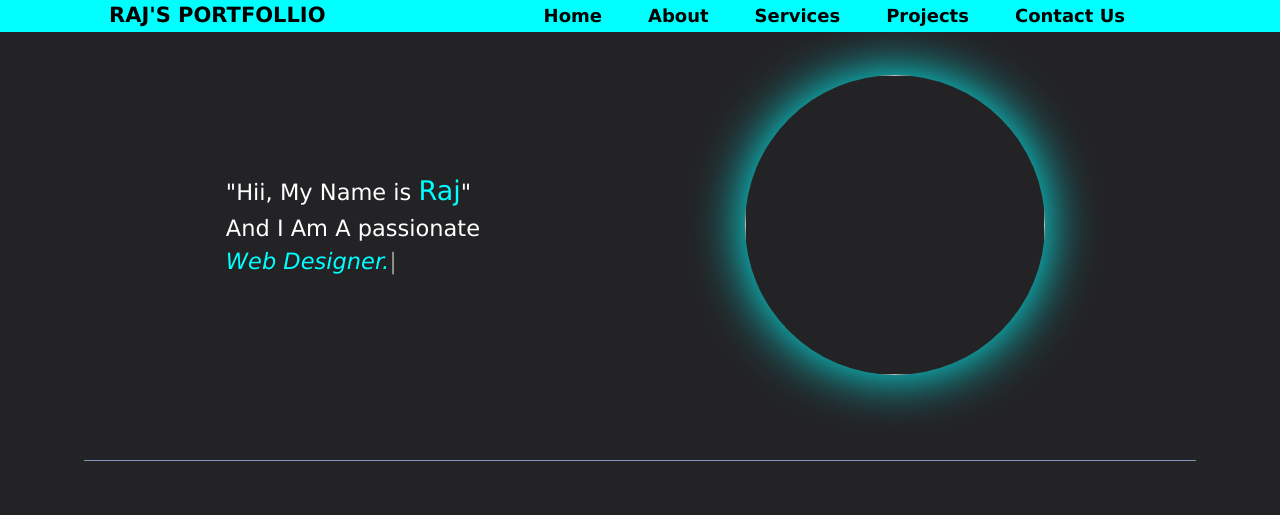
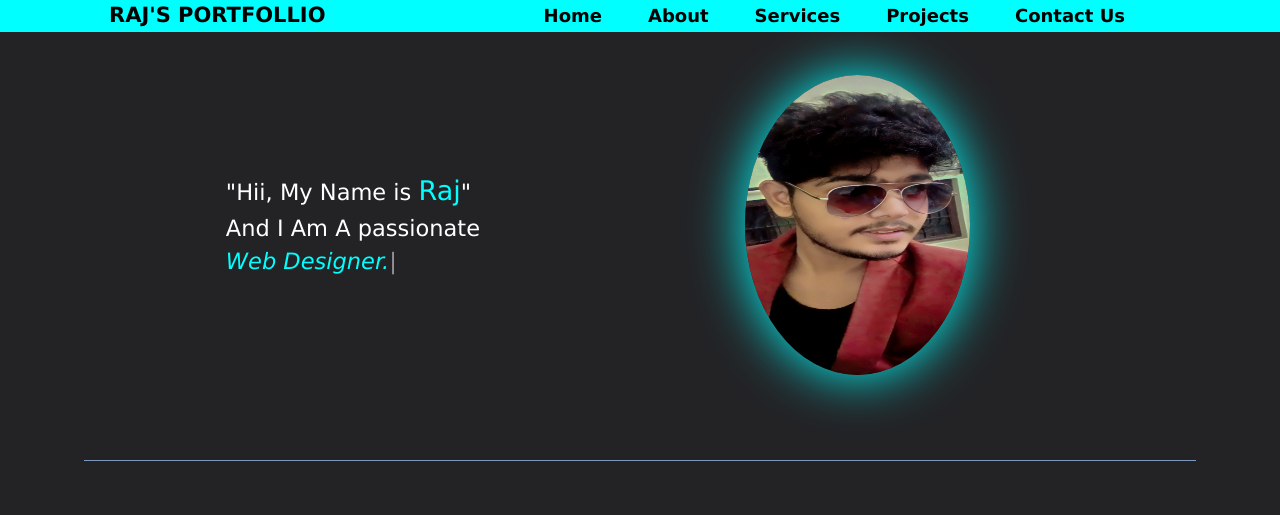
Before and after one commit to Rajsingh6203/portfolio, a plain HTML site: page index.html in a window 1280 px wide. Shown: the top 515 px of the page. Drawn offline with nearby package versions, Linux system fonts and the light colour scheme; files whose address does not match are found by name.

Commit message:
Update index.html

```diff
--- a/index.html
+++ b/index.html
@@ -44,7 +44,7 @@
                 <span id="element"></span>
             </div>
             <div class="rightsection">
-                <img src="/img/raj1.jpg" alt="" />
+                <img src="raj1.jpg" alt="" />
             </div>
         </section>
         <hr id="about us" />
```
